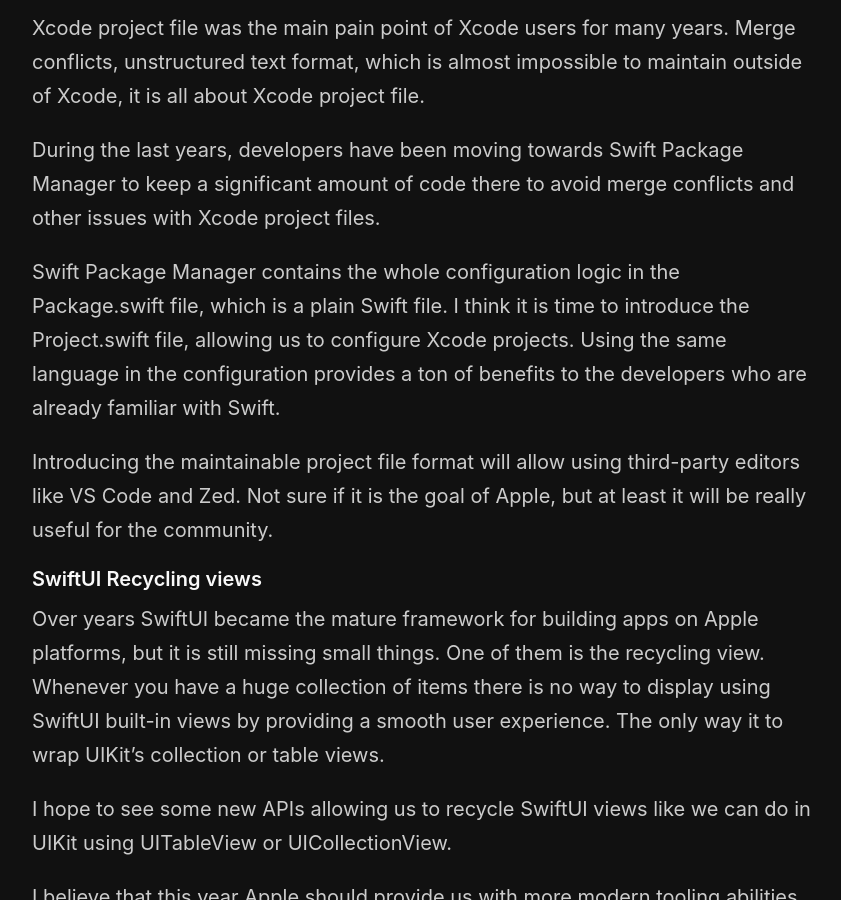
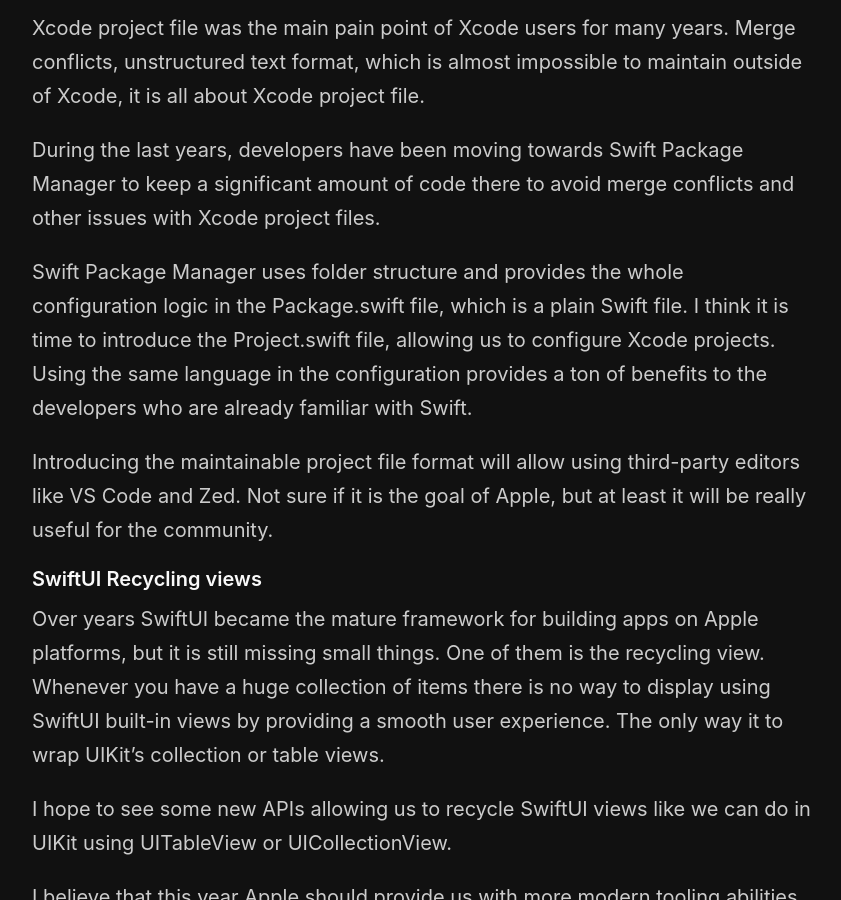
Before and after one commit to mecid/mecid.github.io, a Jekyll site: the page built from _posts/2025-04-08-wwdc25-wishes.md, in a window 1280 px wide and 900 px high, scrolled down 925 px. Shown: the whole window, without its empty margins (218-1059 px from the left). Built offline with Jekyll 4.4.1, drawn with Linux system fonts in a browser that asks for light colours.

Commit message:
another improvement to the xcode project file section

```diff
--- a/_posts/2025-04-08-wwdc25-wishes.md
+++ b/_posts/2025-04-08-wwdc25-wishes.md
@@ -18,7 +18,7 @@
 
 During the last years, developers have been moving towards Swift Package Manager to keep a significant amount of code there to avoid merge conflicts and other issues with Xcode project files.
 
-Swift Package Manager contains the whole configuration logic in the Package.swift file, which is a plain Swift file. I think it is time to introduce the Project.swift file, allowing us to configure Xcode projects. Using the same language in the configuration provides a ton of benefits to the developers who are already familiar with Swift.
+Swift Package Manager uses folder structure and provides the whole configuration logic in the Package.swift file, which is a plain Swift file. I think it is time to introduce the Project.swift file, allowing us to configure Xcode projects. Using the same language in the configuration provides a ton of benefits to the developers who are already familiar with Swift.
 
 Introducing the maintainable project file format will allow using third-party editors like VS Code and Zed. Not sure if it is the goal of Apple, but at least it will be really useful for the community.
 
```
